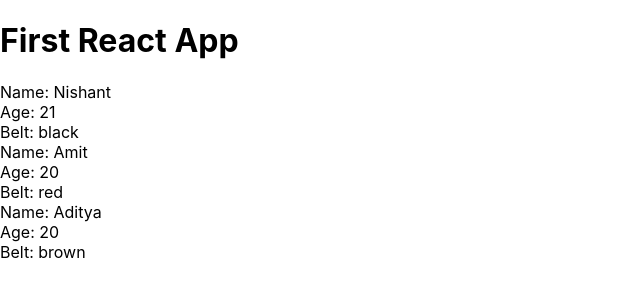
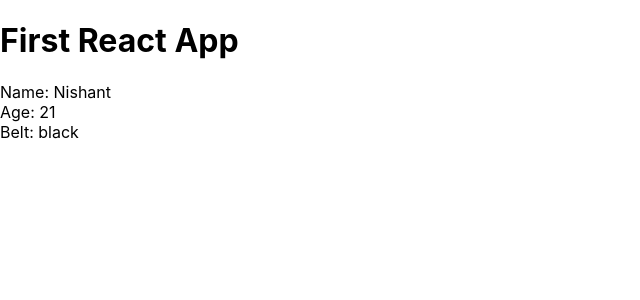
Before and after one commit to NishantRout/first-react-app, a React (Create React App) app: page / in a window 1280 px wide. Shown: the top 300 px of the page, without its empty margins (0-640 px from the left). Built offline with nearby package versions, Linux system fonts and the light colour scheme.

Commit message:
edits-4:45pm

```diff
--- a/src/App.js
+++ b/src/App.js
@@ -1,20 +1,22 @@
-import React from 'react';
+import React,{ Component } from 'react';
 import Ninjas from './Ninjas';
 
-function App() {
-
-  const ninjas = [
+class App extends Component {
+  state={
+    ninjas : [
       {name:'Nishant', age:'21', belt:'black', id:1},
       {name:'Amit', age:'20', belt:'red', id:2},
       {name:'Aditya', age:'20', belt:'brown', id:3}
-  ];
-
+    ]
+  }
+  render(){
     return (
       <div className="App">
         <h1>First React App</h1>
-      <Ninjas ninjas = {ninjas} />
+        <Ninjas ninjas = {this.state.ninjas} />
       </div>
     );
   }
+}
 
 export default App;
--- a/src/Ninjas.js
+++ b/src/Ninjas.js
@@ -1,9 +1,9 @@
-import React, { Component } from 'react';
+import React from 'react';
 
-class Ninjas extends Component{
-    render(){
-        const{ninjas} = this.props;
+const Ninjas = (props) => {
+    const{ninjas} = props;
     const ninjaList = ninjas.map(ninja => {
+        if(ninja.age > 20){
             return(
                 <div className="ninja" key = {ninja.id}>
                     <div>Name: {ninja.name}</div>
@@ -11,6 +11,10 @@
                     <div>Belt: {ninja.belt}</div>
                 </div>
             )
+        }
+        else{
+            return null
+        }
     })
     return(
         <div className="ninja-list">
@@ -18,6 +22,5 @@
         </div>
     )
 }
-}
 
 export default Ninjas;
```
Lines whose indentation alone changed are shown as unchanged.
